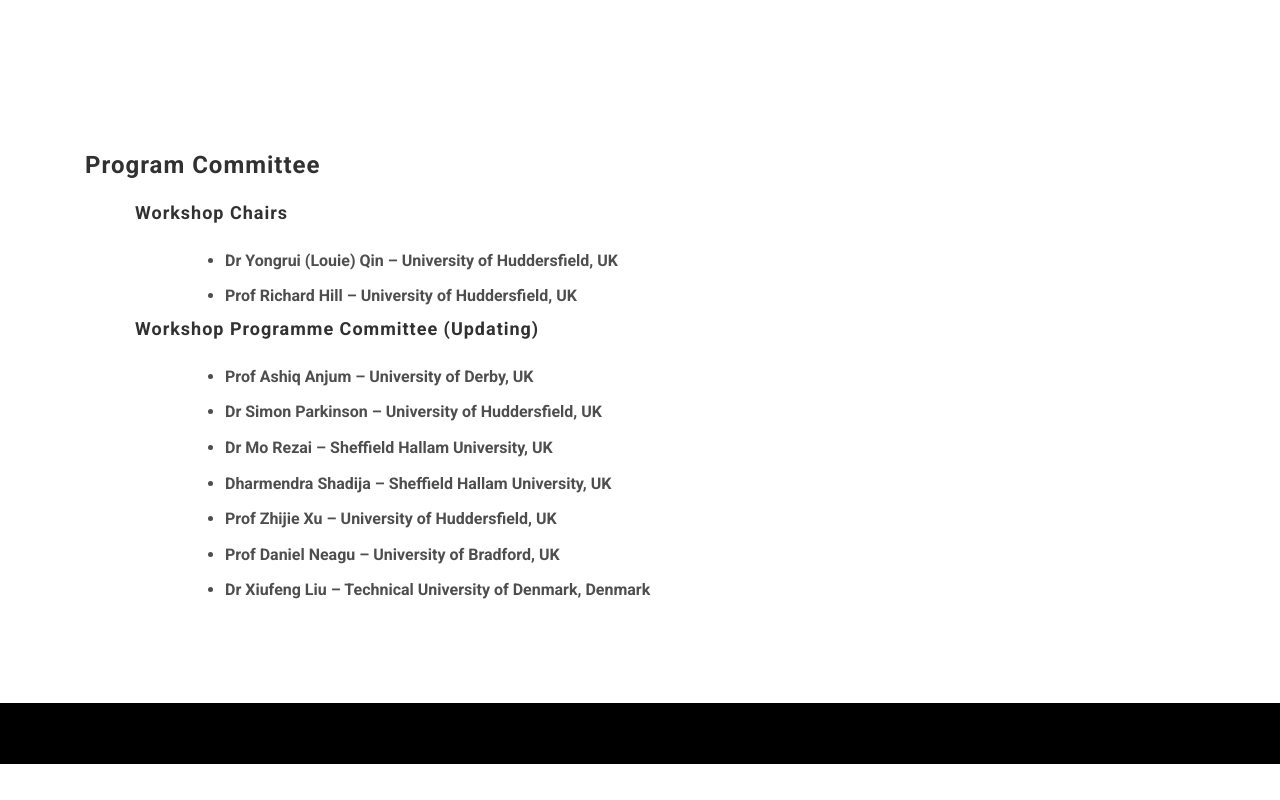
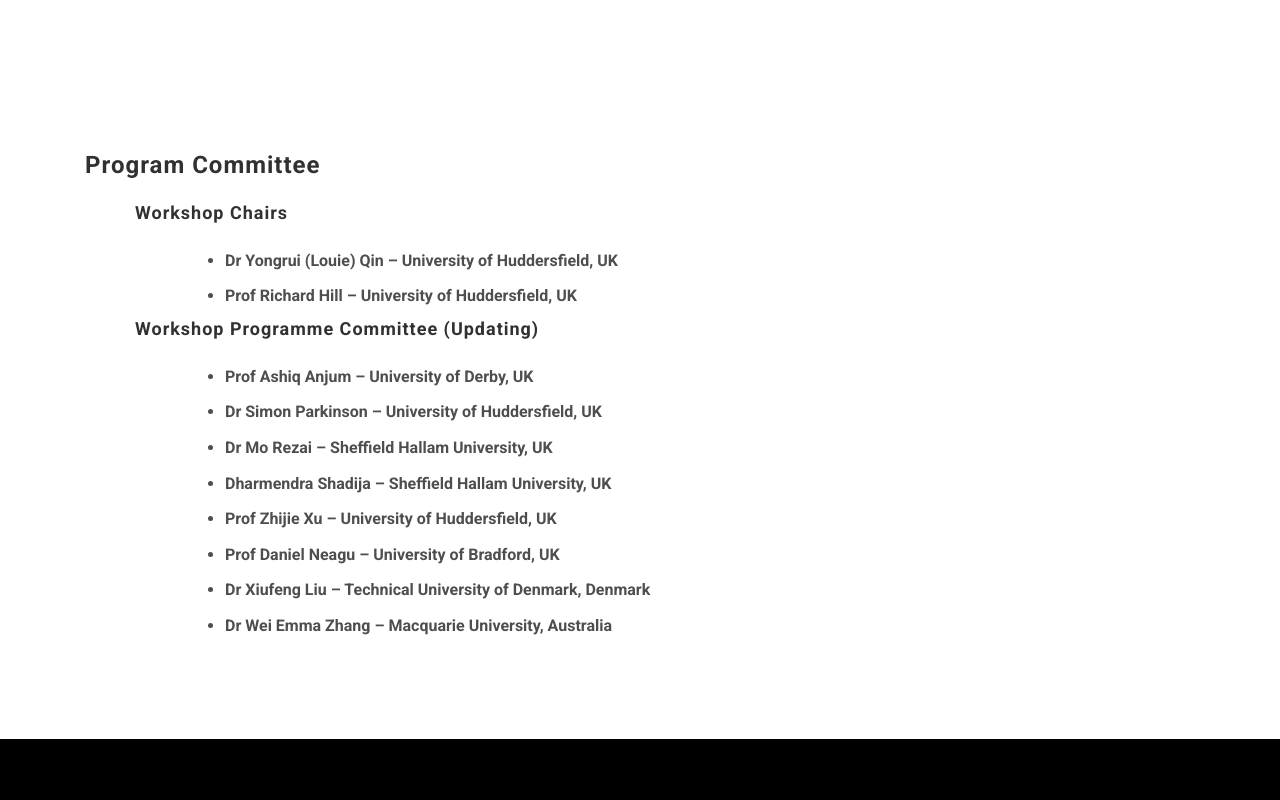
Before and after one commit to hud-cs-research/uciot2017, a website: page index.html in a window 1280 px wide. Shown: the part 2699-3499 px from the top of the page. Before the commit the page ends 3463 px from the top, so only its background shows below. Drawn offline with Linux system fonts and the light colour scheme; files whose address does not match are found by name.

Commit message:
added pc member

```diff
--- a/index.html
+++ b/index.html
@@ -204,6 +204,7 @@
                         <li>Prof Zhijie Xu – University of Huddersfield, UK</li>
                         <li>Prof Daniel Neagu – University of Bradford, UK</li>
                         <li>Dr Xiufeng Liu – Technical University of Denmark, Denmark</li>
+                        <li>Dr Wei Emma Zhang – Macquarie University, Australia</li>
                     </ul>
                     </div>
 						</div>
```
